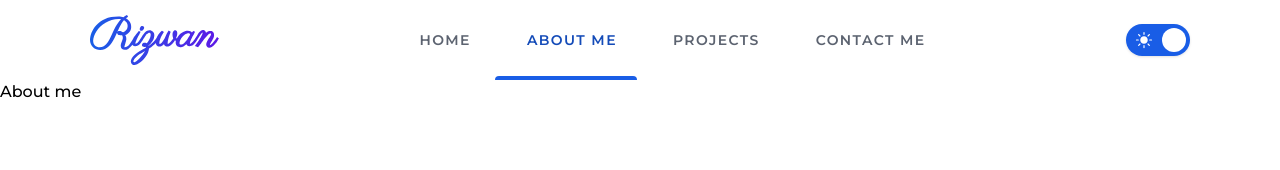
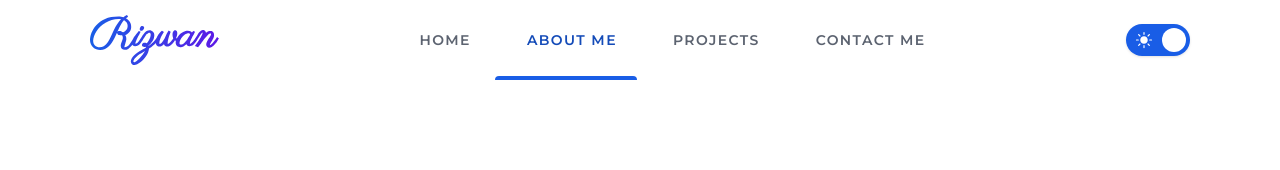
Before and after one commit to rizwanahamadcodes/portfolio, a Next.js app: page /about-me in a window 1280 px wide. Shown: the top 170 px of the page. Built offline with nearby package versions, Linux system fonts and the light colour scheme.

Commit message:
removed filler div content from all pages

```diff
--- a/src/app/about-me/page.tsx
+++ b/src/app/about-me/page.tsx
@@ -3,7 +3,7 @@ type AboutMeProps = {};
 const AboutMe = (props: AboutMeProps) => {
     const {} = props;
 
-    return <div>About me</div>;
+    return <div></div>;
 };
 
 export default AboutMe;
--- a/src/app/contact-me/page.tsx
+++ b/src/app/contact-me/page.tsx
@@ -3,7 +3,7 @@ type AboutMeProps = {};
 const AboutMe = (props: AboutMeProps) => {
     const {} = props;
 
-    return <div>About me</div>;
+    return <div></div>;
 };
 
 export default AboutMe;
--- a/src/app/projects/page.tsx
+++ b/src/app/projects/page.tsx
@@ -3,7 +3,7 @@ type AboutMeProps = {};
 const AboutMe = (props: AboutMeProps) => {
     const {} = props;
 
-    return <div>About me</div>;
+    return <div></div>;
 };
 
 export default AboutMe;
```
